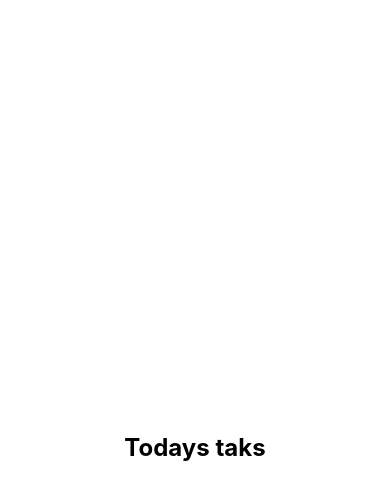
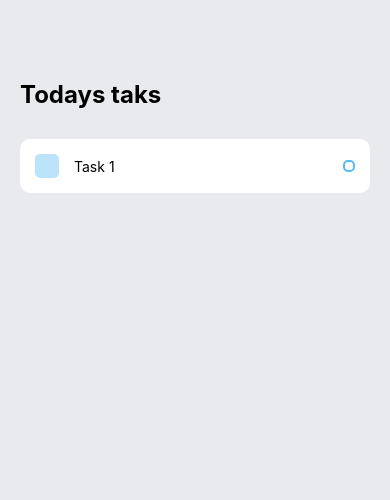
Before and after one commit to maritocuate/todothings, a React Native app: screen / in a window 390 px wide. Shown: the top 500 px of the page. Built offline with nearby package versions, Linux system fonts and the light colour scheme.

Commit message:
chore: Task component

```diff
--- a/App.tsx
+++ b/App.tsx
@@ -1,12 +1,15 @@
 import { StatusBar } from 'expo-status-bar'
 import { StyleSheet, Text, View } from 'react-native'
+import Task from './components/Task'
 
 export default function App() {
   return (
     <View style={styles.container}>
       <View style={styles.tasksWrapper}>
         <Text style={styles.sectionTitle}>Todays taks</Text>
-        <View style={styles.items}>{/* <Tasks /> */}</View>
+        <View style={styles.items}>
+          <Task text="Task 1" />
+        </View>
       </View>
     </View>
   )
@@ -15,9 +18,7 @@ export default function App() {
 const styles = StyleSheet.create({
   container: {
     flex: 1,
-    backgroundColor: '#fff',
-    alignItems: 'center',
-    justifyContent: 'center',
+    backgroundColor: '#e8eaed',
   },
   tasksWrapper: {
     paddingTop: 80,
--- /dev/null
+++ b/components/Task.tsx
@@ -0,0 +1,55 @@
+import { View, Text, TouchableOpacity, StyleSheet } from 'react-native'
+
+interface TaskProps {
+  text: string
+}
+
+const Task = ({ text }: TaskProps) => {
+  return (
+    <View style={styles.item}>
+      <View style={styles.itemLeft}>
+        <View style={styles.square}></View>
+        <Text style={styles.itemText}>{text}</Text>
+      </View>
+
+      <View style={styles.circular}></View>
+    </View>
+  )
+}
+
+const styles = StyleSheet.create({
+  item: {
+    backgroundColor: '#FFF',
+    padding: 15,
+    borderRadius: 10,
+    flexDirection: 'row',
+    alignItems: 'center',
+    justifyContent: 'space-between',
+    marginBottom: 20,
+  },
+  itemLeft: {
+    flexDirection: 'row',
+    alignItems: 'center',
+    flexWrap: 'wrap',
+  },
+  square: {
+    width: 24,
+    height: 24,
+    backgroundColor: '#55BCF6',
+    opacity: 0.4,
+    borderRadius: 5,
+    marginRight: 15,
+  },
+  itemText: {
+    maxWidth: '80%',
+  },
+  circular: {
+    width: 12,
+    height: 12,
+    borderColor: '#55BCF6',
+    borderWidth: 2,
+    borderRadius: 5,
+  },
+})
+
+export default Task
```
